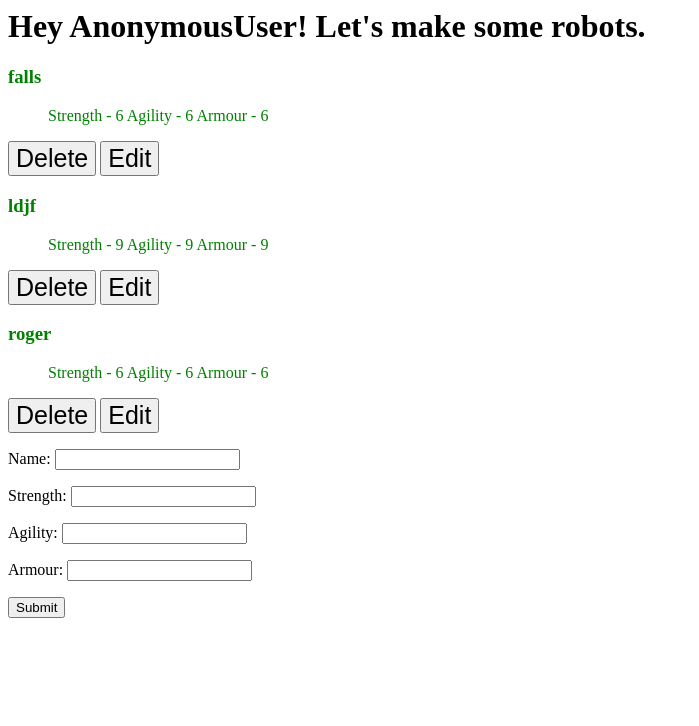
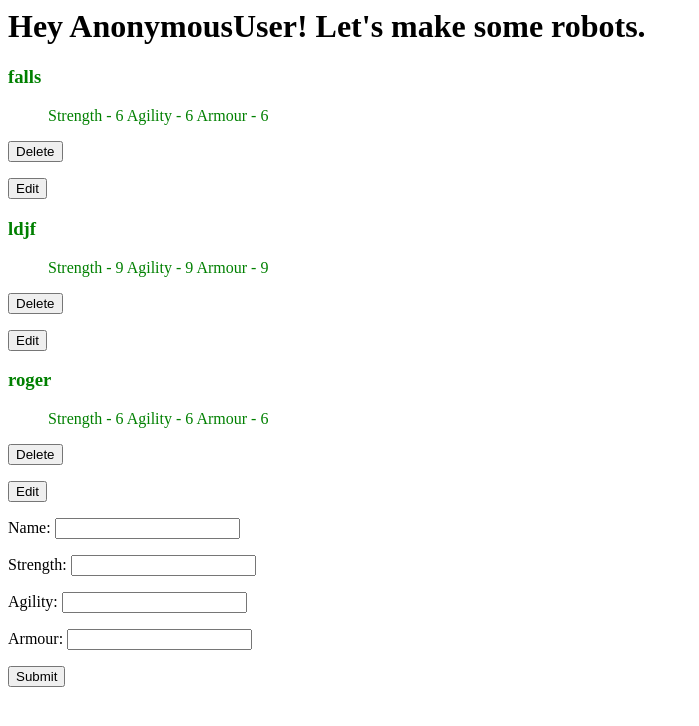
Before and after one commit to DZwell/Code_Challenge, a Django app: page / in a window 1280 px wide. Shown: the top 726 px of the page, without its empty margins (0-699 px from the left). Run offline with Django 3.2, Linux system fonts and the light colour scheme; data comes from the database, SQL or seed files in the repository; both versions use the stored data as it was after the commit; some libraries are stand-ins or nearby versions.

Commit message:
working on edit function

```diff
--- a/Django_app/robot_time/make_robots/static/make_robots/style.css
+++ b/Django_app/robot_time/make_robots/static/make_robots/style.css
@@ -2,6 +2,7 @@
     color: green;
 }
 
-.delete, .edit {
+/*.delete, .edit, #save {
     font-size: 25px;
 }
+*/
--- a/Django_app/robot_time/make_robots/templates/make_robots/allrobots.html
+++ b/Django_app/robot_time/make_robots/templates/make_robots/allrobots.html
@@ -10,16 +10,21 @@
     {% for robot in robots %}
         <form id="botlist" action="{% url 'delete_bot' %}" method="POST" enctype="multipart/form-data" target="_blank">
             {% csrf_token %}
-            <input name="robot_name" class="attributes" value="{{ robot.name }}" hidden>
+            <input name="robot_name" value="{{ robot.name }}" hidden>
             <h3>{{ robot.name }}</h3>
-            <ul><input class="attributes" value="{{ robot.strength }}" type="number" hidden>Strength - {{ robot.strength }}
-            </input>
-            <input class="attributes" value="{{ robot.agility }}" type="number" hidden>Agility - {{ robot.agility }}
-            </input>
-            <input class="attributes" value="{{ robot.armour }}" type="number" hidden>Armour - {{ robot.armour }}
-            </input><br></ul>
+            <ul>
+                <input name="robot_strength" class="attributes" value="{{ robot.strength }}" type="number" hidden>Strength - {{ robot.strength }}
+                </input>
+                <input name="robot_agility" class="attributes" value="{{ robot.agility }}" type="number" hidden>Agility - {{ robot.agility }}
+                </input>
+                <input name="robot_armour" class="attributes" value="{{ robot.armour }}" type="number" hidden>Armour - {{ robot.armour }}
+                </input><br>
+            </ul>
             <button class="delete" type="submit" value="delete" name="delete_bot" id="Delete_{{ robot.name }}">Delete</button>
-            <input type="button" class="edit" value="Edit">
+        </form>
+        <form action="{% url 'edit_bot' %}" method="POST" enctype="multipart/form-data" target="_blank">
+            <input type="button" class="edit" id="edit" value="Edit">
+            <button class="save" id="save" type="submit" value="changed_bot" name="edit_bot" hidden>Save</button>
         </form>
     {% endfor %}
     </div>
@@ -40,6 +45,9 @@
     $(document).ready(function() {
         $('.edit').click(function(){
             $('.attributes').show();
+            $('.save').show();
+            $('.edit').hide();
+
             // Swap original edit button and Make another edit button that submits data and hides input fields.
         });
         var $form = $('form');
--- a/Django_app/robot_time/make_robots/urls.py
+++ b/Django_app/robot_time/make_robots/urls.py
@@ -5,6 +5,7 @@ from . import views
 urlpatterns = [
     url(r'^$', views.all_robots, name='all_robots'),
     url(r'^deletebot/$', views.delete_bot, name='delete_bot'),
+    url(r'^editbot/$', views.edit_bot, name='edit_bot'),
     # url(r'^CallWhatever/&', views.DELETEMethod, name='HTML referrences this name in Form action attribute)
 
 ]
--- a/Django_app/robot_time/make_robots/views.py
+++ b/Django_app/robot_time/make_robots/views.py
@@ -23,7 +23,6 @@ def all_robots(request):
 
 
 def delete_bot(request):
-    # import pdb; pdb.set_trace()
     this_bot = Robot.objects.filter(name=request.POST['robot_name'])
     this_bot.delete()
 
@@ -32,3 +31,21 @@ def delete_bot(request):
     }
 
     return render(request, 'make_robots/allrobots.html', context)
+
+
+def edit_bot(request):
+    # import pdb; pdb.set_trace()
+    robot_strength = Robot.objects.get(strength=request.POST['robot_strength'])
+    robot_strength.save()
+    robot_agility = Robot.objects.get(agility=request.POST['robot_agility'])
+    robot_agility.save()
+    robot_armour = Robot.objects.get(armour=request.POST['robot_armour'])
+    robot_armour.save()
+
+    context = {
+        'robot_strength': robot_strength,
+        'robot_agility': robot_agility,
+        'robot_armour': robot_armour
+    }
+
+    return render(request, 'make_robots/allrobots.html', context)
```
Also changed, not shown: Django_app/robot_time/db.sqlite3.
